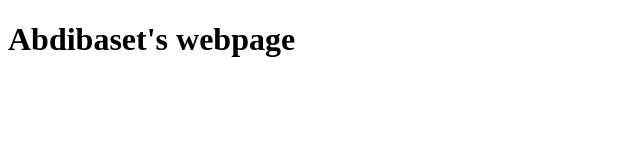
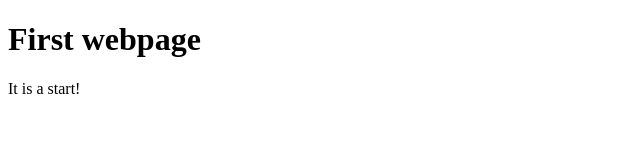
Before and after one commit to Abdibaset/ab-cs52.me, a plain HTML site: page index.html in a window 1280 px wide. Shown: the whole page, without its empty margins (0-640 px from the left). Drawn offline with Linux system fonts and the light colour scheme.

Commit message:
fix title

```diff
--- a/index.html
+++ b/index.html
@@ -1,9 +1,10 @@
 <!DOCTYPE html>
 <html>
     <head>
-        <title>ab-cs52</title>
+        <title>ab-cs52.me</title>
     </head>
     <body>
-       <h1> Abdibaset's webpage </h1>
+       <h1> First webpage </h1>
+       <p>It is a start!</p>
     </body>
 </html>
```
